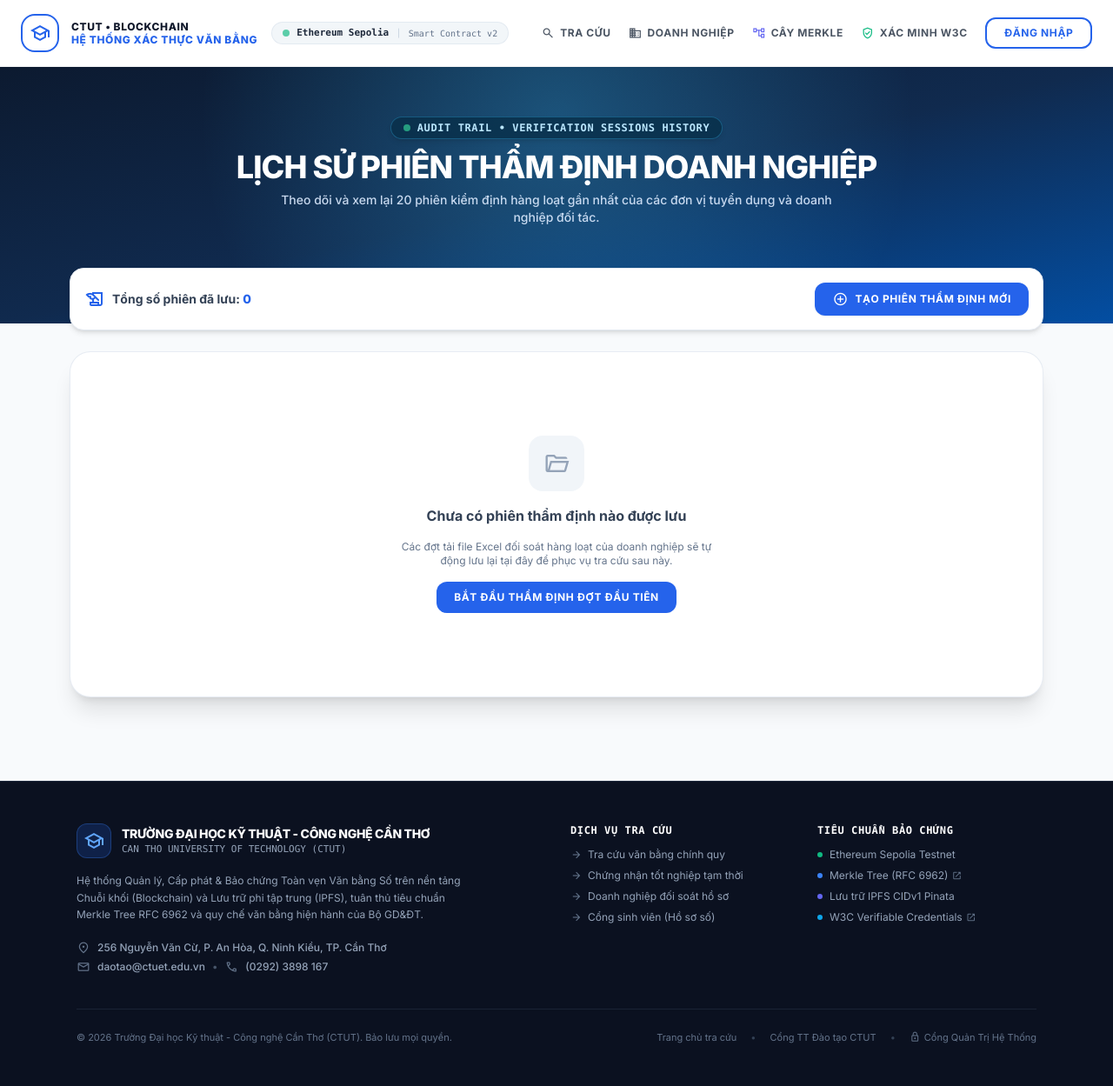
After one commit to vtruongkhuong/HeThongLuuTru_CapPhat_XacMinhVanBang_Blockchain, a Django app: page /verify/doanh-nghiep/lich-su/ in a window 1280 px wide. The commit adds this page. Shown: the whole page at 87% size. Run offline with Django 5.2, Linux system fonts and the light colour scheme; data that the repository does not hold is empty; parts of the project's set-up code (start-up, migrations or seed data) failed here and were passed over; some libraries are stand-ins or nearby versions.

Commit message:
feat(hr): luu phien kiem dinh doanh nghiep EmployerVerificationSession va phat hien trung lap van bang

```diff
--- a/apps/degrees/models.py
+++ b/apps/degrees/models.py
@@ -21,14 +21,14 @@ class Degree(models.Model):
     credential_public_id = models.UUIDField(default=uuid.uuid4, unique=True, editable=False)
     classification = models.CharField(max_length=50, null=True, blank=True, verbose_name="Xếp loại tốt nghiệp")
     issue_date = models.DateField(null=True, blank=True, verbose_name="Ngày cấp bằng")
-    pdf_path = models.CharField(max_length=255)
+    pdf_path = models.CharField(max_length=255, blank=True, default='', verbose_name="Đường dẫn PDF")
 
     pdf_sha256 = models.CharField(max_length=64, null=True, blank=True)
     ipfs_cid = models.CharField(max_length=100, null=True, blank=True, verbose_name="Mã IPFS CID")
     ipfs_url = models.URLField(max_length=255, null=True, blank=True, verbose_name="Đường dẫn IPFS Gateway")
 
-    template_version = models.CharField(max_length=20)
-    credential_version = models.CharField(max_length=20)
+    template_version = models.CharField(max_length=20, blank=True, default='v2')
+    credential_version = models.CharField(max_length=20, blank=True, default='1.0')
     generated_at = models.DateTimeField(null=True, blank=True, verbose_name="Thời gian tạo phôi")
 
     # Hash chuẩn hóa để ghi lên chain
--- a/apps/verification/urls.py
+++ b/apps/verification/urls.py
@@ -8,6 +8,8 @@ urlpatterns = [
     path('tracuu/', views.public_verify_view, name='public_verify'),
     path('tracuu-tam-thoi/', views.verify_temp_cert_view, name='verify_temp_cert'),
     path('doanh-nghiep/', views.employer_batch_verify_view, name='employer_batch_verify'),
+    path('doanh-nghiep/lich-su/', views.employer_history_view, name='employer_history'),
+    path('doanh-nghiep/lich-su/<str:session_code>/', views.employer_session_detail_view, name='employer_session_detail'),
     path('doanh-nghiep/mau-excel/', views.download_employer_sample_excel, name='employer_sample_excel'),
     path('doanh-nghiep/xuat-excel/', views.export_employer_results_excel_view, name='export_employer_results_excel'),
     path('chung-thuc-pdf/<str:degree_id>/', views.download_verification_cert_pdf, name='download_verification_cert_pdf'),
--- a/apps/verification/views.py
+++ b/apps/verification/views.py
@@ -620,11 +620,17 @@ def employer_batch_verify_view(request):
         'results': [],
         'summary': {'total': 0, 'verified': 0, 'tampered': 0, 'revoked': 0, 'not_found': 0},
         'has_searched': False,
+        'employer_name': '',
+        'recruitment_name': '',
     }
 
     if request.method == 'POST':
         files = request.FILES.getlist('pdf_files')
         action = request.POST.get('action', 'verify')
+        employer_name = request.POST.get('employer_name', '').strip()
+        recruitment_name = request.POST.get('recruitment_name', '').strip()
+        context['employer_name'] = employer_name
+        context['recruitment_name'] = recruitment_name
         results = []
 
         for f in files:
@@ -866,6 +872,34 @@ def employer_batch_verify_view(request):
             'not_found': sum(1 for r in results if r['status'] == 'NOT_FOUND'),
         }
 
+        # [BƯỚC 2] Lưu Phiên Kiểm Định Doanh Nghiệp (EmployerVerificationSession)
+        session = None
+        if results:
+            employer_name = request.POST.get('employer_name', '').strip()
+            recruitment_name = request.POST.get('recruitment_name', '').strip()
+            import secrets
+            from datetime import date
+            from .models import EmployerVerificationSession
+
+            session_code = f"HR-{date.today().strftime('%Y%m%d')}-{secrets.token_hex(3).upper()}"
+            try:
+                session = EmployerVerificationSession.objects.create(
+                    session_code=session_code,
+                    employer_name=employer_name,
+                    recruitment_name=recruitment_name,
+                    total_checked=summary['total'],
+                    total_verified=summary['verified'],
+                    total_tampered=summary['tampered'],
+                    total_revoked=summary['revoked'],
+                    total_not_found=summary['not_found'],
+                    result_detail=results,
+                    ip_address=get_client_ip(request),
+                )
+                context['session'] = session
+                request.session['last_employer_session_code'] = session_code
+            except Exception as session_err:
+                logger.warning("Không thể tạo EmployerVerificationSession: %s", session_err)
+
         # Lưu kết quả vào session để có thể xuất file Excel bất kỳ lúc nào
         if results:
             request.session['last_employer_batch_results'] = results
@@ -881,13 +915,54 @@ def employer_batch_verify_view(request):
             return resp
 
         if request.headers.get('x-requested-with') == 'XMLHttpRequest' or request.POST.get('format') == 'json':
-            return JsonResponse({'success': True, 'results': results, 'summary': summary})
+            return JsonResponse({
+                'success': True,
+                'session_code': session.session_code if session else None,
+                'results': results,
+                'summary': summary
+            })
 
         context['results'] = results
         context['summary'] = summary
         context['has_searched'] = True
 
     return render(request, 'verification/employer_batch_verify.html', context)
+
+
+def employer_history_view(request):
+    """
+    [BƯỚC 3] Danh sách lịch sử các phiên thẩm định doanh nghiệp (20 phiên gần nhất).
+    Cho phép nhà tuyển dụng xem lại các lần đối soát trước đó và tải lại báo cáo Excel.
+    """
+    from .models import EmployerVerificationSession
+    sessions = EmployerVerificationSession.objects.order_by('-created_at')[:20]
+    return render(request, 'verification/employer_history.html', {'sessions': sessions})
+
+
+def employer_session_detail_view(request, session_code):
+    """
+    [BƯỚC 3] Xem lại chi tiết kết quả thẩm định của 1 phiên cụ thể.
+    """
+    from .models import EmployerVerificationSession
+    session = get_object_or_404(EmployerVerificationSession, session_code=session_code)
+    results = session.result_detail or []
+    summary = {
+        'total': session.total_checked,
+        'verified': session.total_verified,
+        'tampered': session.total_tampered,
+        'revoked': session.total_revoked,
+        'not_found': session.total_not_found,
+    }
+    request.session['last_employer_batch_results'] = results
+    return render(request, 'verification/employer_batch_verify.html', {
+        'results': results,
+        'summary': summary,
+        'has_searched': True,
+        'session': session,
+        'employer_name': session.employer_name,
+        'recruitment_name': session.recruitment_name,
+        'is_history_view': True,
+    })
 
 
 def degree_badge_svg(request, degree_uuid):
--- a/config/settings/dev.py
+++ b/config/settings/dev.py
@@ -44,9 +44,9 @@ CELERY_RESULT_BACKEND = 'disabled'
 CELERY_BROKER_URL = 'memory://'
 CELERY_TASK_IGNORE_RESULT = True
 
-# Cấu hình gửi Email (Ưu tiên SMTP Gmail qua .env, fallback Console an toàn trong môi trường local)
+# Cấu hình gửi Email (Ưu tiên SMTP Gmail qua .env khi có mật khẩu, fallback Console an toàn trong môi trường local)
 if os.getenv('EMAIL_HOST_USER') and os.getenv('EMAIL_HOST_PASSWORD'):
     EMAIL_BACKEND = os.getenv('EMAIL_BACKEND', 'django.core.mail.backends.smtp.EmailBackend')
 else:
-    EMAIL_BACKEND = os.getenv('EMAIL_BACKEND', 'django.core.mail.backends.console.EmailBackend')
+    EMAIL_BACKEND = 'django.core.mail.backends.console.EmailBackend'
 DEFAULT_FROM_EMAIL = os.getenv('DEFAULT_FROM_EMAIL', os.getenv('EMAIL_HOST_USER', 'Hệ Thống Văn Bằng Số <daotao@ctuet.edu.vn>'))
--- /dev/null
+++ b/templates/verification/employer_history.html
@@ -0,0 +1,113 @@
+{% extends 'base.html' %}
+{% load static %}
+
+{% block title %}Lịch Sử Phiên Thẩm Định Doanh Nghiệp - CTUT Blockchain{% endblock %}
+
+{% block content %}
+<div class="w-full relative flex flex-col items-center pb-24 bg-slate-50 min-h-screen">
+
+    <!-- Hero Banner -->
+    <div class="w-full bg-gradient-to-br from-[#0c1a30] via-[#102a4e] to-[#034ea2] pt-14 pb-28 px-4 relative overflow-hidden flex flex-col items-center text-center">
+        <div class="absolute inset-0 pointer-events-none opacity-30 bg-[radial-gradient(circle_at_50%_20%,#38bdf8_0%,transparent_60%)]"></div>
+        <div class="relative z-10 max-w-4xl">
+            <div class="inline-flex items-center gap-2 px-3.5 py-1 rounded-full text-xs font-mono font-bold uppercase tracking-wider text-sky-200 bg-sky-950/80 border border-sky-400/30 mb-3 shadow-md backdrop-blur-md">
+                <span class="w-2 h-2 rounded-full bg-emerald-400 animate-pulse"></span>
+                <span>AUDIT TRAIL • VERIFICATION SESSIONS HISTORY</span>
+            </div>
+            <h1 class="text-3xl sm:text-4xl font-black text-white tracking-tight uppercase leading-tight">
+                Lịch Sử Phiên Thẩm Định Doanh Nghiệp
+            </h1>
+            <p class="text-blue-100/90 text-xs sm:text-sm mt-2 max-w-2xl mx-auto font-medium">
+                Theo dõi và xem lại 20 phiên kiểm định hàng loạt gần nhất của các đơn vị tuyển dụng và doanh nghiệp đối tác.
+            </p>
+        </div>
+    </div>
+
+    <!-- Main Container -->
+    <div class="max-w-6xl w-full mx-auto px-4 -mt-16 relative z-20 space-y-6">
+
+        <!-- Action bar -->
+        <div class="flex flex-col sm:flex-row items-center justify-between gap-4 bg-white rounded-2xl shadow-md border border-slate-200 p-4">
+            <div class="text-sm font-bold text-slate-700 flex items-center gap-2">
+                <span class="material-symbols-outlined text-blue-600">history_edu</span>
+                <span>Tổng số phiên đã lưu: <strong class="text-blue-600">{{ sessions|length }}</strong></span>
+            </div>
+            <a href="{% url 'verification:employer_batch_verify' %}" class="taste-btn px-5 py-2.5 bg-blue-600 hover:bg-blue-700 text-white rounded-xl font-bold text-xs uppercase tracking-wider flex items-center gap-2 shadow-sm transition-all">
+                <span class="material-symbols-outlined text-[18px]">add_circle</span> Tạo Phiên Thẩm Định Mới
+            </a>
+        </div>
+
+        <!-- Bảng danh sách phiên thẩm định -->
+        <div class="bg-white rounded-3xl shadow-xl border border-slate-200/80 p-6 sm:p-8 overflow-hidden">
+            {% if sessions %}
+            <div class="overflow-x-auto rounded-2xl border border-slate-200">
+                <table class="w-full text-left border-collapse text-xs sm:text-sm">
+                    <thead>
+                        <tr class="bg-slate-100 text-slate-700 uppercase font-black tracking-wider text-[11px] border-b border-slate-200">
+                            <th class="py-3.5 px-4">Mã Phiên (Session Code)</th>
+                            <th class="py-3.5 px-4">Doanh Nghiệp / Đợt Tuyển Dụng</th>
+                            <th class="py-3.5 px-4 text-center">Thời Gian</th>
+                            <th class="py-3.5 px-4 text-center">Tổng Hồ Sơ</th>
+                            <th class="py-3.5 px-4 text-center">Kết Quả Phân Bổ</th>
+                            <th class="py-3.5 px-4 text-center">Hành Động</th>
+                        </tr>
+                    </thead>
+                    <tbody class="divide-y divide-slate-100 font-medium text-slate-800">
+                        {% for s in sessions %}
+                        <tr class="hover:bg-slate-50/80 transition-colors">
+                            <td class="py-3.5 px-4 font-mono font-bold text-blue-600">
+                                {{ s.session_code }}
+                            </td>
+                            <td class="py-3.5 px-4">
+                                <div class="font-bold text-slate-900">{{ s.employer_name|default:"Doanh nghiệp đối tác" }}</div>
+                                <div class="text-xs text-slate-500">{{ s.recruitment_name|default:"Đợt thẩm định tuyển dụng" }}</div>
+                            </td>
+                            <td class="py-3.5 px-4 text-center text-xs text-slate-600">
+                                {{ s.created_at|date:"H:i - d/m/Y" }}
+                            </td>
+                            <td class="py-3.5 px-4 text-center font-bold text-slate-800">
+                                {{ s.total_checked }}
+                            </td>
+                            <td class="py-3.5 px-4 text-center">
+                                <div class="inline-flex items-center gap-1.5 text-xs font-semibold">
+                                    <span class="px-2 py-0.5 rounded bg-emerald-50 text-emerald-700 border border-emerald-200 font-bold" title="Hợp lệ">{{ s.total_verified }}</span>
+                                    {% if s.total_tampered %}
+                                    <span class="px-2 py-0.5 rounded bg-rose-50 text-rose-700 border border-rose-200 font-bold" title="Nghi vấn giả mạo">{{ s.total_tampered }}</span>
+                                    {% endif %}
+                                    {% if s.total_revoked %}
+                                    <span class="px-2 py-0.5 rounded bg-amber-50 text-amber-700 border border-amber-200 font-bold" title="Đã thu hồi">{{ s.total_revoked }}</span>
+                                    {% endif %}
+                                    {% if s.total_not_found %}
+                                    <span class="px-2 py-0.5 rounded bg-gray-100 text-gray-600 border border-gray-200" title="Không tìm thấy">{{ s.total_not_found }}</span>
+                                    {% endif %}
+                                </div>
+                            </td>
+                            <td class="py-3.5 px-4 text-center">
+                                <a href="{% url 'verification:employer_session_detail' s.session_code %}" class="inline-flex items-center gap-1 px-3 py-1.5 rounded-lg bg-blue-50 text-blue-700 hover:bg-blue-600 hover:text-white font-bold text-xs transition-all">
+                                    <span class="material-symbols-outlined text-[16px]">visibility</span> Xem Chi Tiết
+                                </a>
+                            </td>
+                        </tr>
+                        {% endfor %}
+                    </tbody>
+                </table>
+            </div>
+            {% else %}
+            <div class="text-center py-16 space-y-4">
+                <div class="w-16 h-16 rounded-2xl bg-slate-100 text-slate-400 mx-auto flex items-center justify-center">
+                    <span class="material-symbols-outlined text-3xl">folder_open</span>
+                </div>
+                <h3 class="text-base font-bold text-slate-700">Chưa có phiên thẩm định nào được lưu</h3>
+                <p class="text-xs text-slate-500 max-w-sm mx-auto">
+                    Các đợt tải file Excel đối soát hàng loạt của doanh nghiệp sẽ tự động lưu lại tại đây để phục vụ tra cứu sau này.
+                </p>
+                <a href="{% url 'verification:employer_batch_verify' %}" class="inline-flex items-center gap-1.5 px-5 py-2.5 bg-blue-600 text-white rounded-xl font-bold text-xs uppercase tracking-wider hover:bg-blue-700 transition-all">
+                    Bắt đầu thẩm định đợt đầu tiên
+                </a>
+            </div>
+            {% endif %}
+        </div>
+
+    </div>
+</div>
+{% endblock %}
```
Also changed, not shown: apps/degrees/forms.py (+15 -1 lines), apps/degrees/services.py (+16 -0 lines), apps/graduation/admin.py (+10 -0 lines), apps/verification/admin.py (+25 -1 lines), apps/verification/models.py (+28 -1 lines), templates/verification/employer_batch_verify.html (+50 -4 lines), tests/test_verification.py (+68 -0 lines), apps/degrees/migrations/0006_alter_degree_credential_version_and_more.py (added), apps/verification/migrations/0004_employerverificationsession.py (added).
